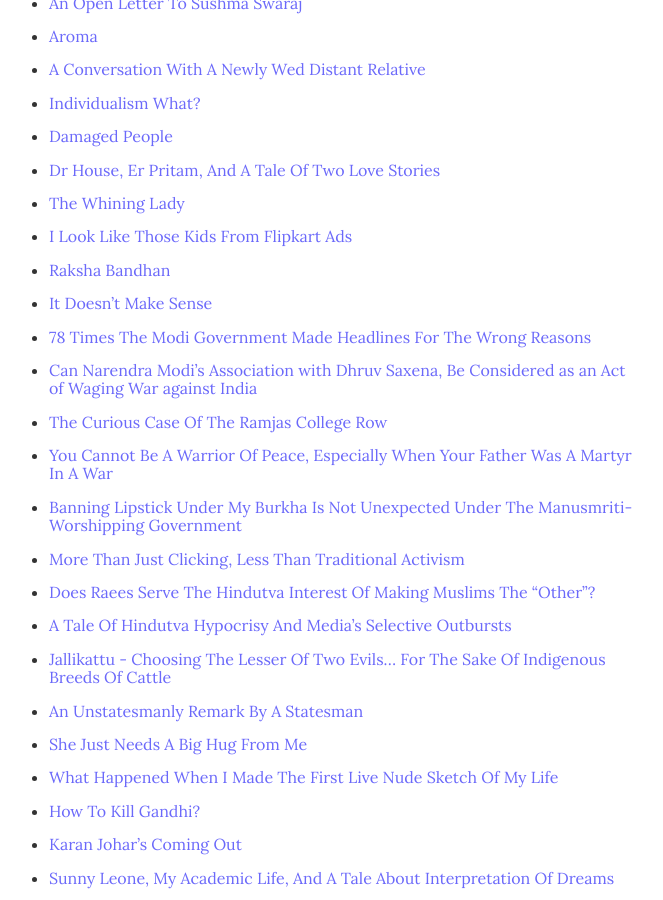
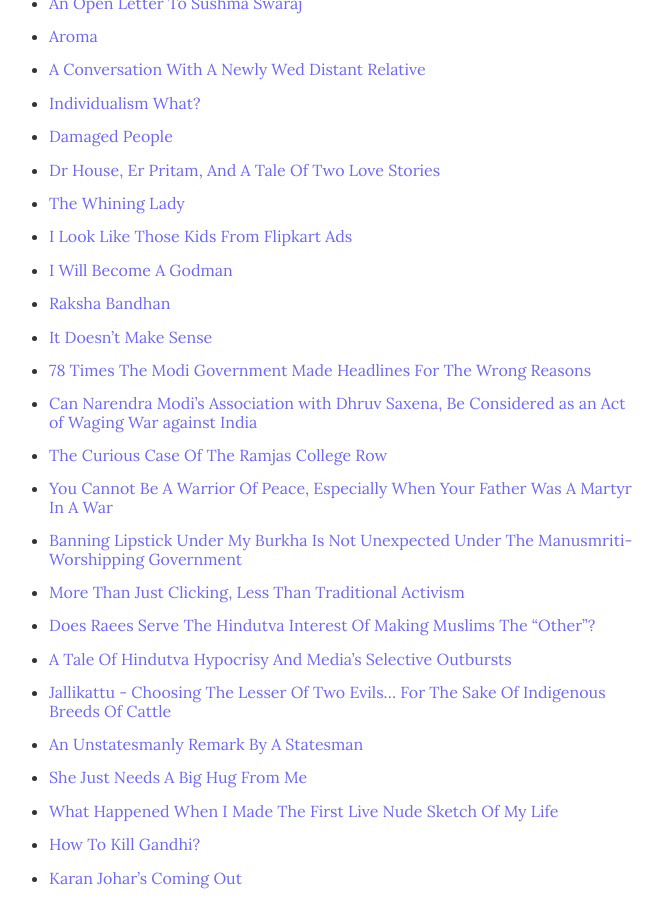
Before and after one commit to argumentativeyouth/pblog, a Jekyll site: the page built from _pages/all-posts.md, in a window 1280 px wide and 900 px high, scrolled down 1899 px. Shown: the whole window, without its empty margins (316-979 px from the left). Built offline with Jekyll 4.4.1, drawn with Linux system fonts in a browser that asks for light colours.

Commit message:
Update all-posts.md

```diff
--- a/_pages/all-posts.md
+++ b/_pages/all-posts.md
@@ -53,6 +53,7 @@
 * [Dr House, Er Pritam, And A Tale Of Two Love Stories](https://pritams.blog/dr-house-er-pritam-and-a-tale-of-two-love-stories)
 * [The Whining Lady](https://pritams.blog/the-whining-lady)
 * [I Look Like Those Kids From Flipkart Ads](https://pritams.blog/i-look-like-those-kids-from-flipkart-ads/)
+* [I Will Become A Godman](https://pritams.blog/i-will-become-a-godman)
 * [Raksha Bandhan](https://pritams.blog/raksha-bandhan/)
 * [It Doesn’t Make Sense](https://pritams.blog/it-doesnt-make-sense/)
 * [78 Times The Modi Government Made Headlines For The Wrong Reasons](https://pritams.blog/78-Times-The-Modi-Government-Made-Headlines-For-The-Wrong-Reasons/)
```
